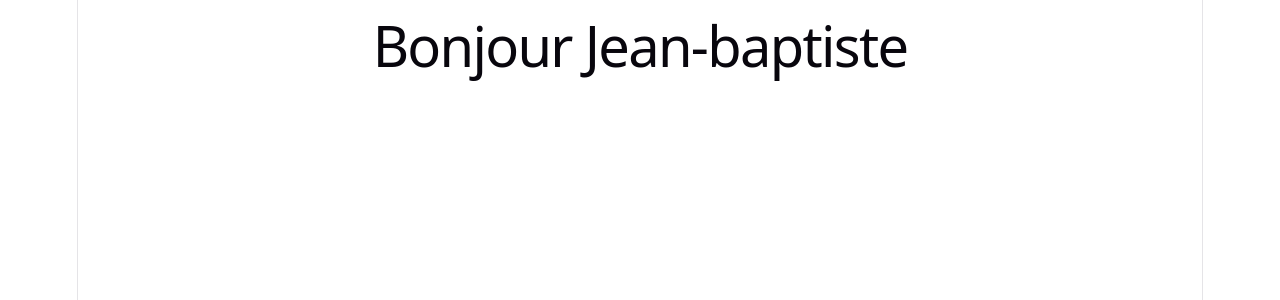
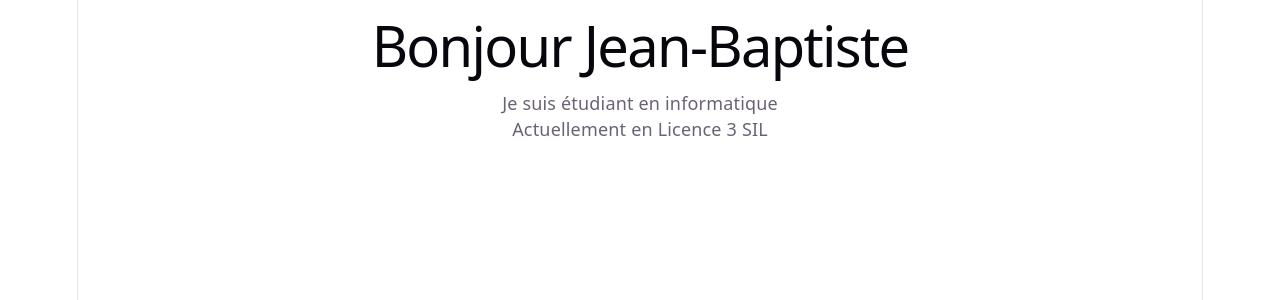
Before and after one commit to jeanbaptisteassogba87-jpg/react-learning, a React (Vite) app: page / in a window 1280 px wide. Shown: the top 300 px of the page. Built offline with nearby package versions, Linux system fonts and the light colour scheme.

Commit message:
Utilisation de données dynamiques dans JSX

```diff
--- a/src/App.jsx
+++ b/src/App.jsx
@@ -1,8 +1,14 @@
 import { useState } from "react";
 
 function App(){
+  const nom = "Jean-Baptiste"
+  const formation = "Licence 3 SIL"
   return(
-    <h1>Bonjour Jean-baptiste</h1>
+    <div>
+       <h1>Bonjour {nom} </h1>
+      <p>Je suis étudiant en informatique </p>
+      <p>Actuellement en  {formation}</p>
+    </div>
   );
 }
 
```
